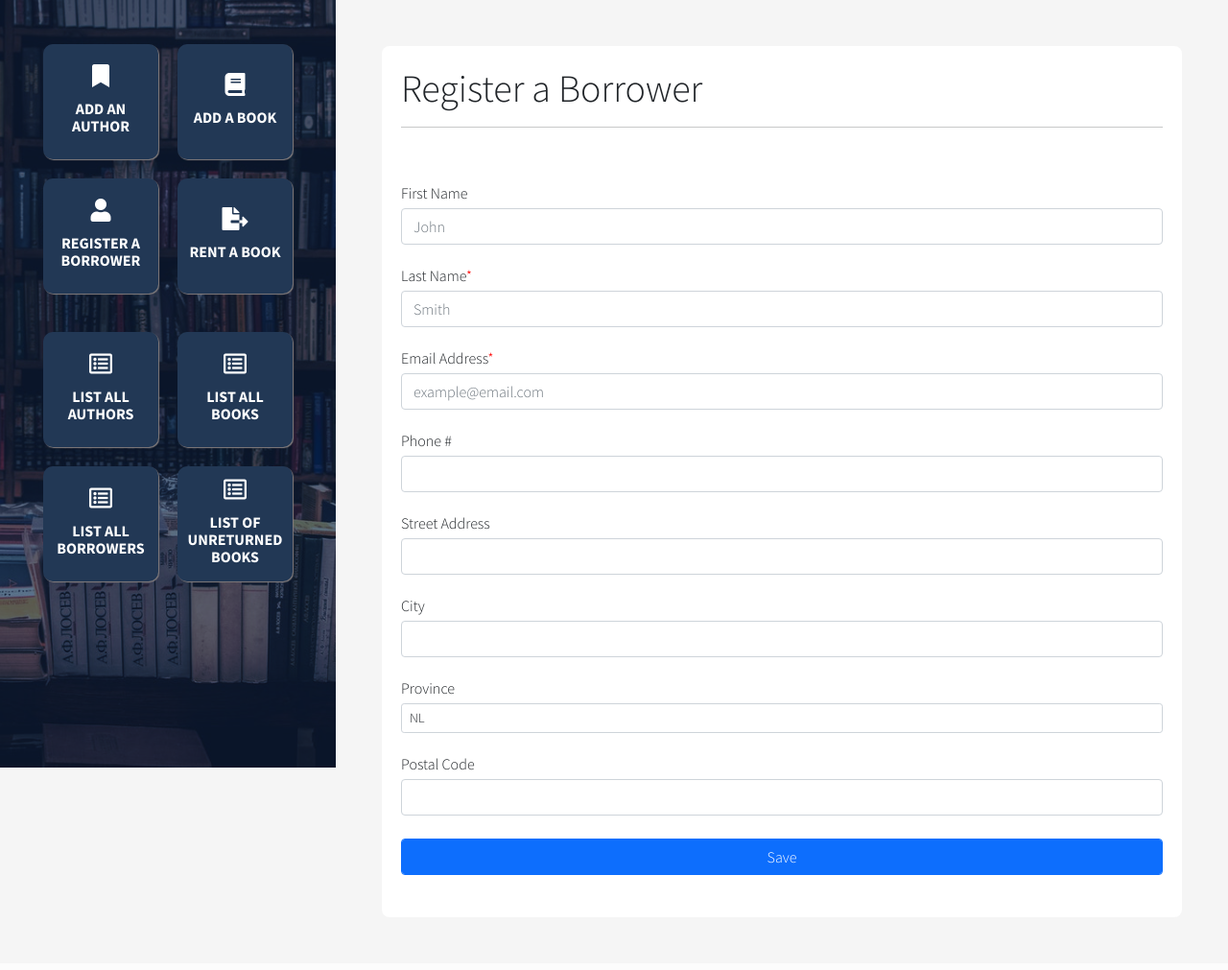
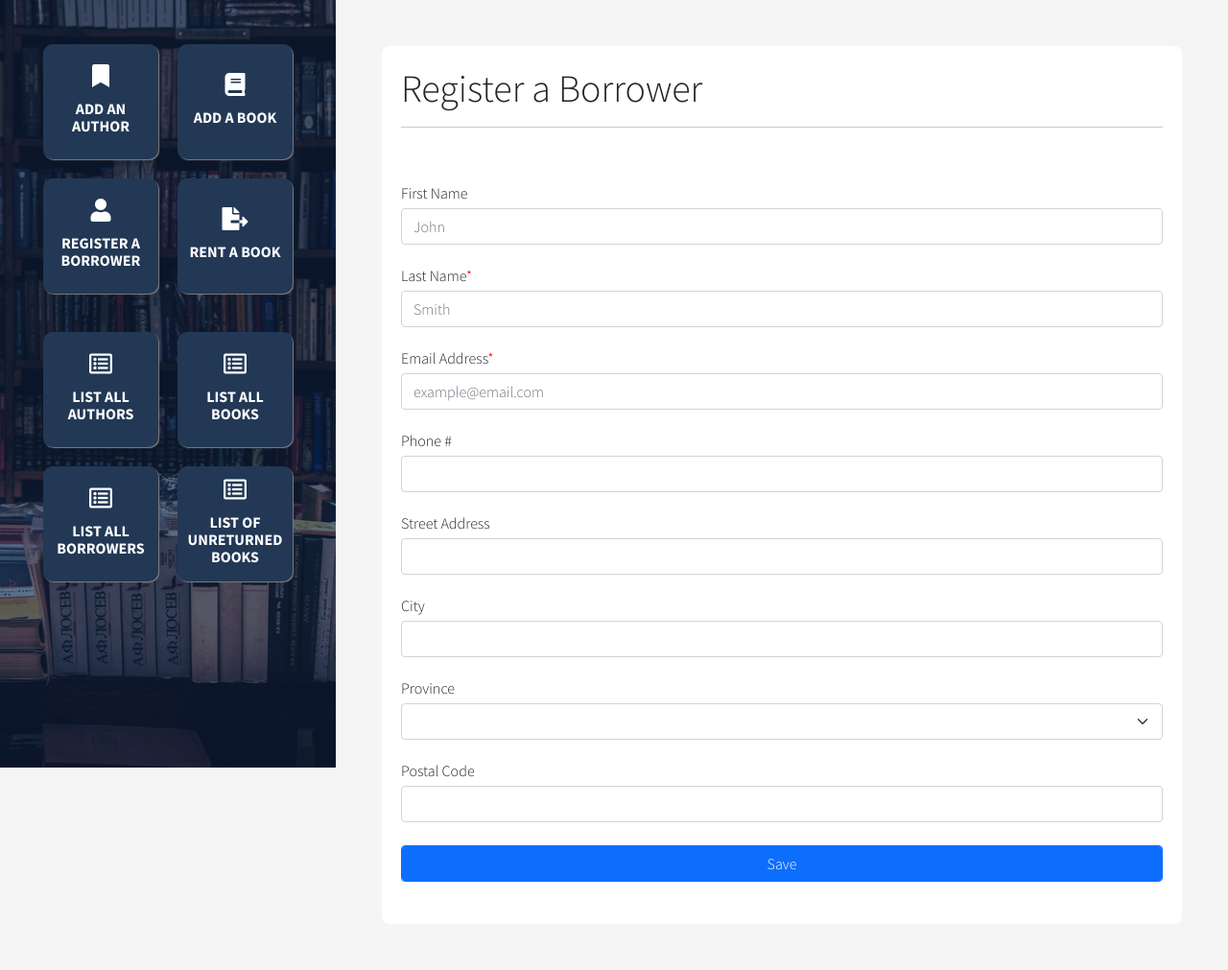
Before and after one commit to DonCastillo/library-management-db-application, a PHP site: page /create/borrower.php in a window 1280 px wide. Shown: the whole page at 96% size. Before the commit the page ends 912 px from the top, so only its background shows below. Run offline with PHP 8.4, Linux system fonts and the light colour scheme.

Commit message:
Minor change

```diff
--- a/create/borrower.php
+++ b/create/borrower.php
@@ -42,7 +42,8 @@
             </div>
             <div class="form-group mb-4">
                 <label for="prov" class="mb-2">Province</label>
-                <select class="form-control form-control-sm" id="prov" name="prov">
+                <select class="form-select" id="prov" name="prov">
+                  <option value="" selected></option>
                   <option value="NL">NL</option>
                   <option value="PE">PE</option>
                   <option value="NS">NS</option>
```
